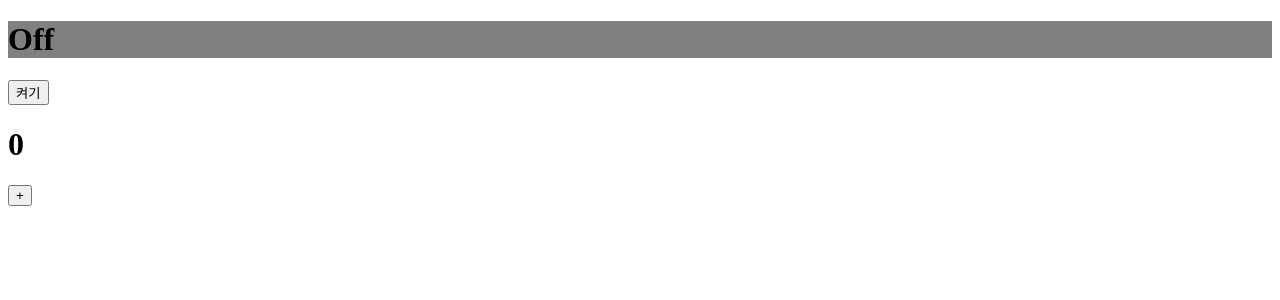
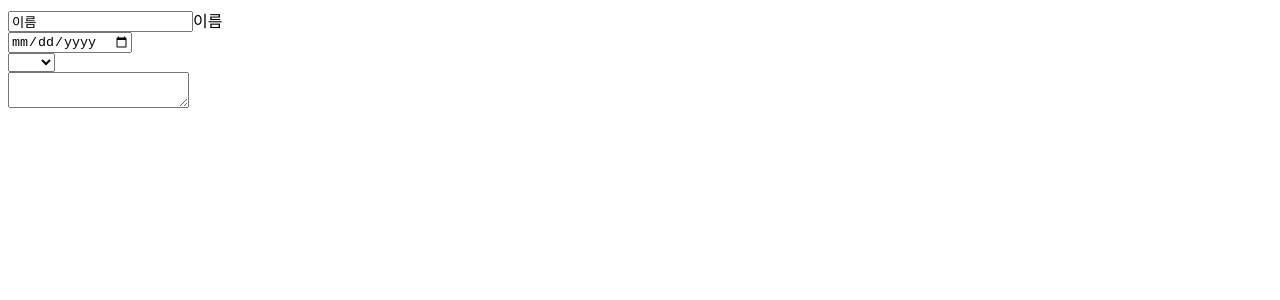
Before and after one commit to yujsoo/onebite-react, a React (Vite) app in the folder section05/: page / in a window 1280 px wide. Shown: the top 300 px of the page. Built offline with nearby package versions, Linux system fonts and the light colour scheme.

Commit message:
241108 수업내용 - State로 사용자 입력 관리하기1

```diff
--- a/section05/src/App.jsx
+++ b/section05/src/App.jsx
@@ -1,12 +1,10 @@
 import './App.css'
-import Bulb from './components/Bulb';
-import Counter from './components/Counter';
+import Register from './components/Register'
 
 function App() {
   return (
     <>
-      <Bulb></Bulb>
-      <Counter></Counter>
+      <Register></Register>
     </>
   )
 }
--- /dev/null
+++ b/section05/src/components/Register.jsx
@@ -0,0 +1,63 @@
+import React, { useState } from 'react'
+
+// 간단한 회원가입 폼
+// 1. 이름
+// 2. 생년월일
+// 3. 국적
+// 4. 자기소개
+
+const Register = () => {
+    const [name, setName] = useState("이름");
+    const [birth, setBirth] = useState("");
+    const [country, setCountry] = useState("");
+    const [bio, setBio] = useState("");
+
+    // 생년월일
+    const onChangeBirth = (e) => {
+        setBirth(e.target.value);
+    }
+
+    // 이름
+    const onChangedName = (e) => {
+        //console.log(e.target.value)
+        setName(e.target.value)
+    }
+
+    // 국적
+    const onChangedCountry = (e) => {
+        //console.log(e.target.value)
+        setCountry(e.target.value)
+    }
+
+    const onChangedBio = (e) => {
+        setBio(e.target.value);
+    }
+
+    return (
+    <div>
+        <div>
+            <input value={name} onChange={onChangedName} type="text" placeholder={"이름"} />
+            {name}
+        </div>
+        <div>
+            <input value={birth} onChange={onChangeBirth} type="date"/>
+            {birth}
+        </div>
+        <div>
+            <select value={country} onChange={onChangedCountry}>
+                <option value=""></option>
+                <option value="kr">한국</option>
+                <option value="us">미국</option>
+                <option value="uk">영국</option>
+            </select>
+            {country}
+        </div>
+        <div>
+            <textarea value={bio} onChange={onChangedBio} name="" id=""></textarea>
+            {bio}
+        </div>
+    </div>
+    )
+}
+
+export default Register
```
